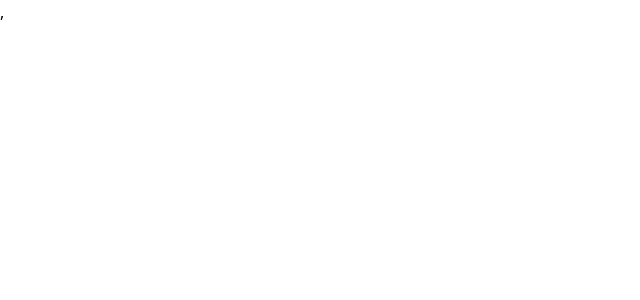
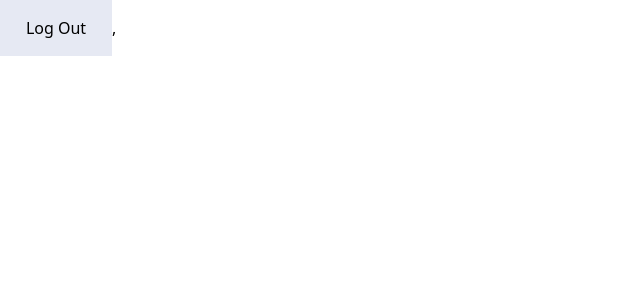
Before and after one commit to gojekarthik/cypherapp, a React (Vite) app: page /logout in a window 1280 px wide. Before the commit this address had no page. Shown: the top 300 px of the page, without its empty margins (0-640 px from the left). Built offline with nearby package versions, Linux system fonts and the light colour scheme.

Commit message:
Added logout

```diff
--- a/src/App.jsx
+++ b/src/App.jsx
@@ -5,6 +5,7 @@ import Home from './components/pages/Home.jsx';
 import PlayCharacterPage from './components/pages/PlayCharacterPage.jsx';
 import TrainTechnically from './components/pages/TrainTechnicallyPage.jsx';
 import LandingPage from './components/pages/LandingPage.jsx';
+import LogoutButton from './components/pages/Logout.jsx';
 
 function App() {
   return (
@@ -13,6 +14,7 @@ function App() {
       <Route path='Homepage' element={<Home />}></Route>
       <Route path='play-character' element={<PlayCharacterPage />}></Route>
       <Route path='train-technically' element={<TrainTechnically />}></Route>
+      <Route path='logout' element={<LogoutButton />}></Route>
     </Routes>
 
   );
--- /dev/null
+++ b/src/components/pages/Logout.jsx
@@ -0,0 +1,14 @@
+import React from "react";
+import { useAuth0 } from "@auth0/auth0-react";
+
+const LogoutButton = () => {
+  const { logout } = useAuth0();
+
+  return (
+    <button className="h-14 w-28 bg-primary" onClick={() => logout({ logoutParams: { returnTo: window.location.origin } })}>
+      Log Out
+    </button>
+  );
+};
+
+export default LogoutButton;
```
